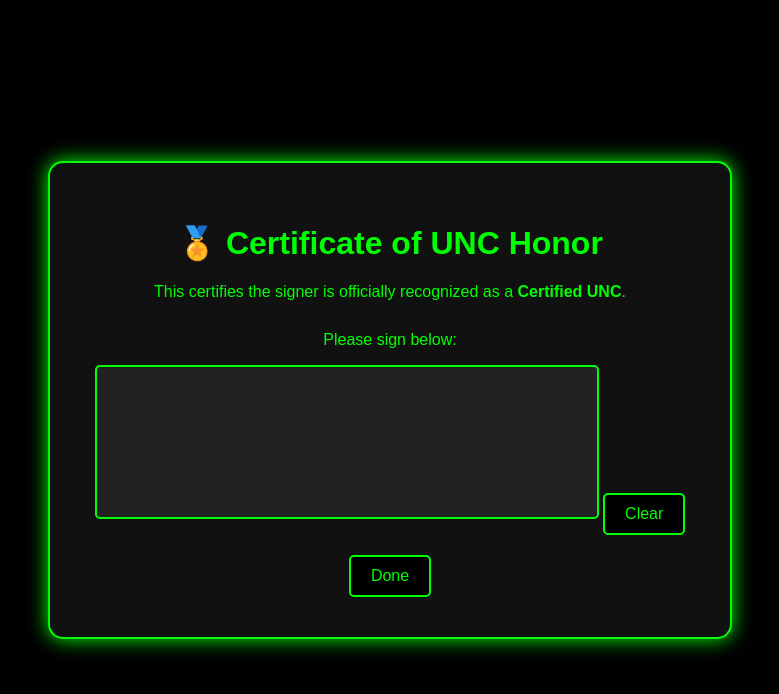
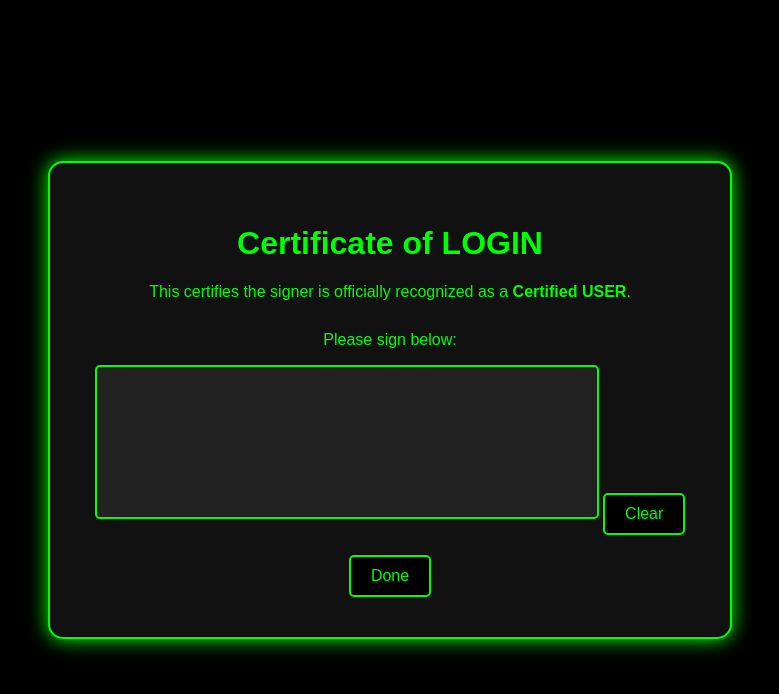
Before and after one commit to botanicalcuck/cuckpedia, a plain HTML site: page New folder/unccertif.html in a window 1280 px wide. Shown: the whole page, without its empty margins (250-1029 px from the left). Drawn offline with Linux system fonts and the light colour scheme.

Commit message:
Update unccertif.html

```diff
--- a/New folder/unccertif.html
+++ b/New folder/unccertif.html
@@ -2,7 +2,7 @@
 <html lang="en">
 <head>
   <meta charset="UTF-8">
-  <title>Certified UNC Signature</title>
+  <title>Certified USER Signature</title>
   <style>
     body {
       background-color: black;
@@ -51,8 +51,8 @@
 </head>
 <body>
   <div class="certificate-box">
-    <h1>🏅 Certificate of UNC Honor</h1>
-    <p>This certifies the signer is officially recognized as a <strong>Certified UNC</strong>.</p>
+    <h1>Certificate of LOGIN</h1>
+    <p>This certifies the signer is officially recognized as a <strong>Certified USER</strong>.</p>
 
     <p style="margin-top:30px;">Please sign below:</p>
     <canvas id="signatureCanvas" width="500" height="150"></canvas>
```
